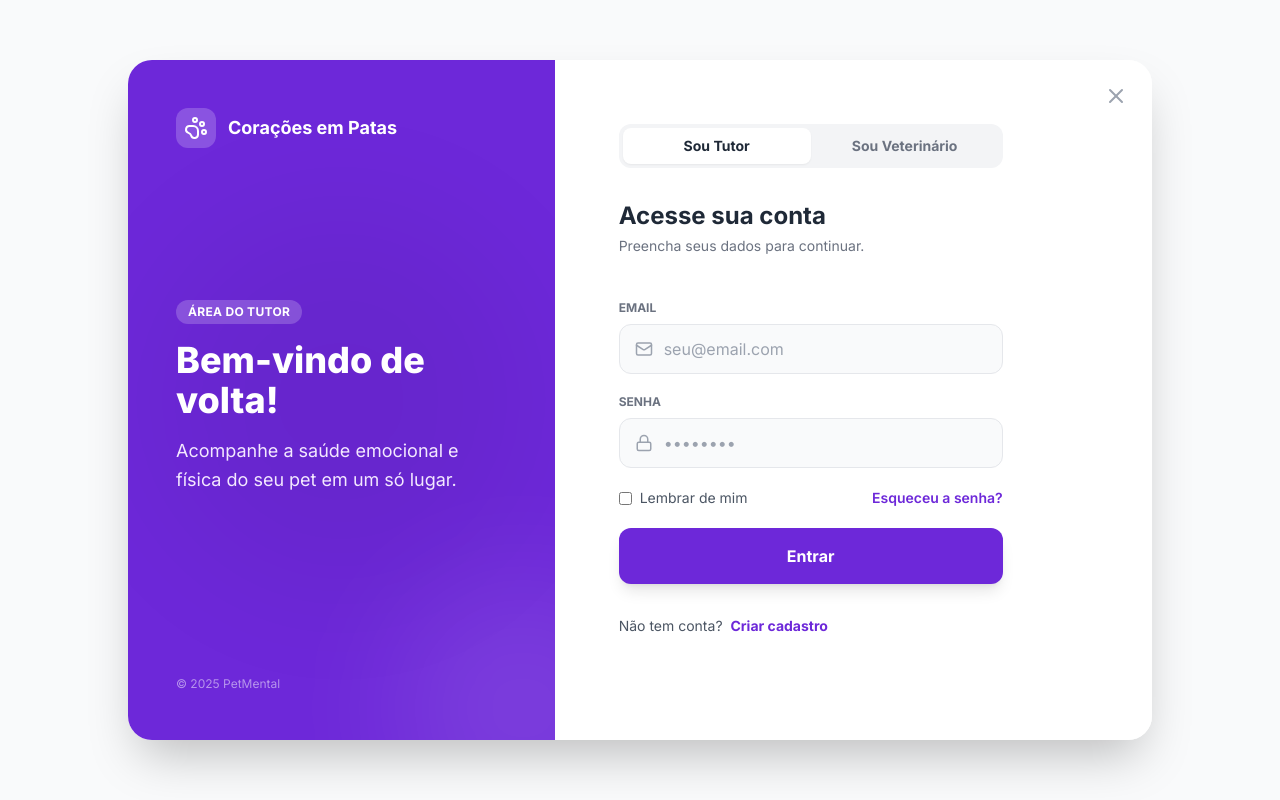
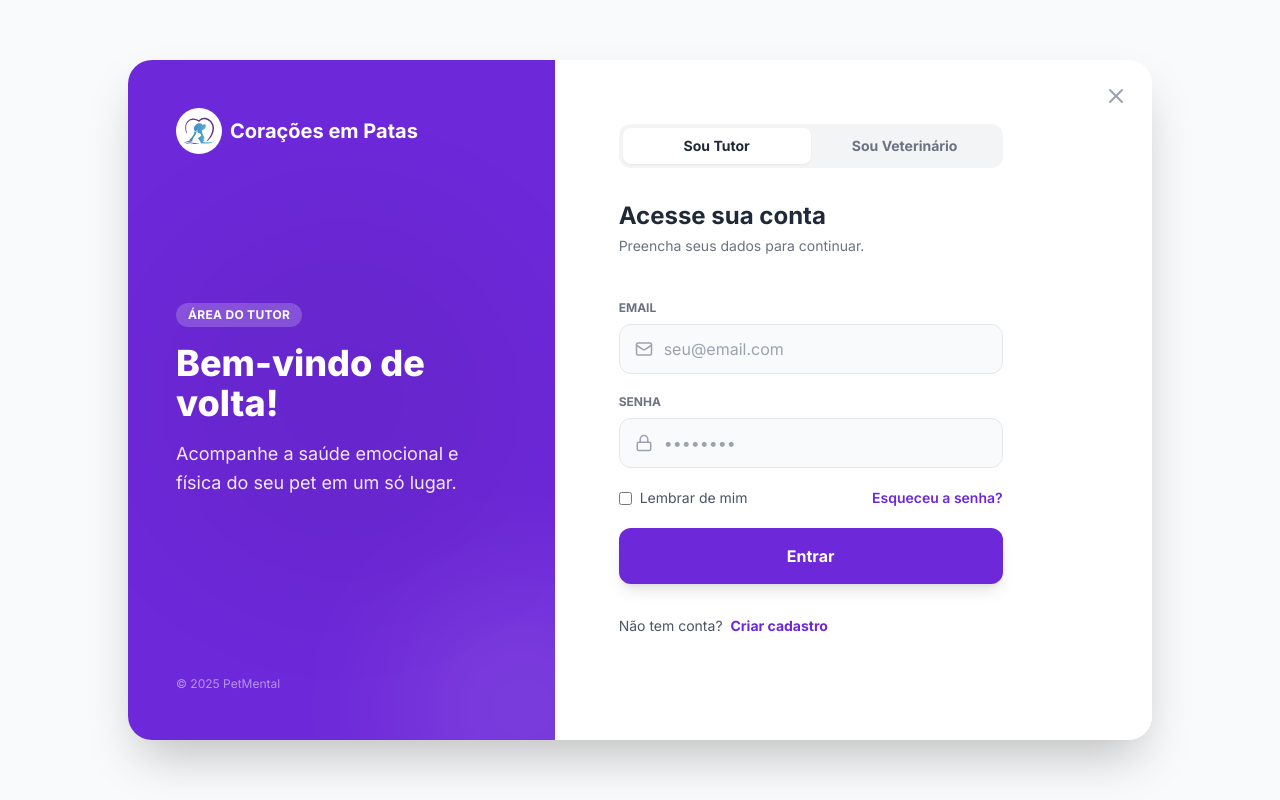
Before and after one commit to pmoraes230/pet, a Django app: page /login/ in a window 1280 px wide. Run offline with Django 5.2, Linux system fonts and the light colour scheme; some libraries are stand-ins or nearby versions.

Commit message:
correção de logo no template de login

```diff
--- a/pet_app/templates/login/login.html
+++ b/pet_app/templates/login/login.html
@@ -16,11 +16,18 @@
             class="w-full md:w-5/12 bg-brand-purple p-8 md:p-12 text-white flex flex-col justify-between relative overflow-hidden transition-colors duration-500">
 
             <!-- Logo Area -->
-            <div class="relative z-10 flex items-center gap-3">
-                <div class="bg-white/20 p-2 rounded-xl">
-                    <i data-lucide="paw-print" width="24" height="24"></i>
+            <div class="flex items-center gap-2 group">
+                <div
+                  class="bg-brand-yellow p-2 rounded-full text-white group-hover:scale-110 transition-transform"
+                >
+                  <img src="{% static "icons/pet.svg" %}" style="width: 30px; height: 30px;" alt="">
                 </div>
-                <span class="font-bold text-lg">Corações em Patas</span>
+                <span
+                  id="logo-text"
+                  class="text-xl font-bold text-white transition-colors duration-300"
+                >
+                  Corações em Patas
+                </span>
             </div>
 
             <!-- Hero Text -->
--- a/pet_app/templates/partials/header/header.html
+++ b/pet_app/templates/partials/header/header.html
@@ -6,7 +6,7 @@
 >
   <div class="container mx-auto px-6 flex justify-between items-center">
     <!-- Logo -->
-    <a href="#" class="flex items-center gap-2 group">
+    <a href="{% url "index" %}" class="flex items-center gap-2 group">
       <div
         class="bg-brand-yellow p-2 rounded-full text-white group-hover:scale-110 transition-transform"
       >
```
